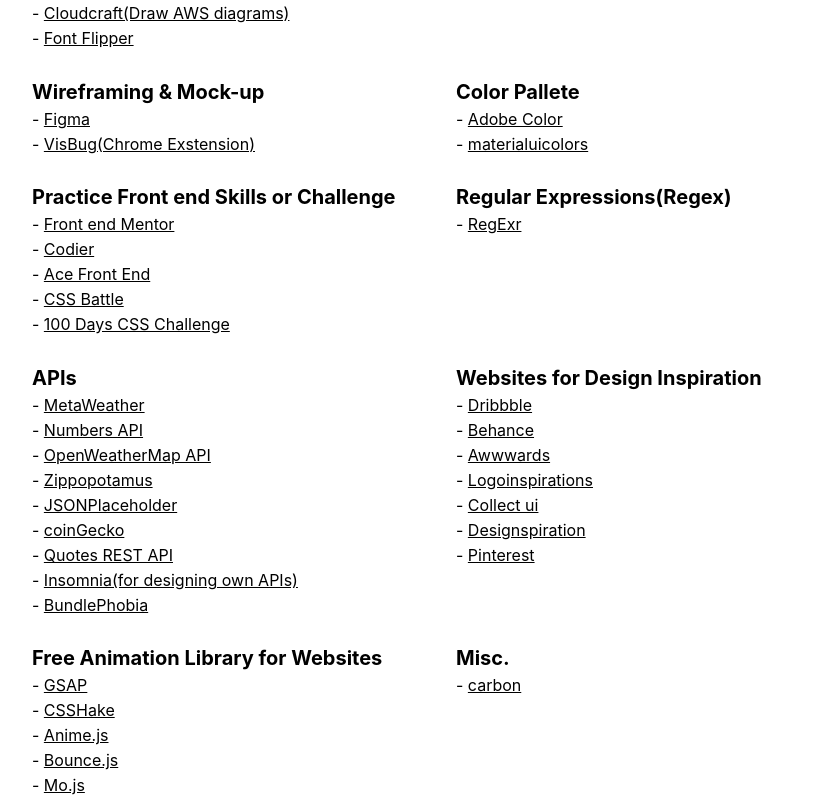
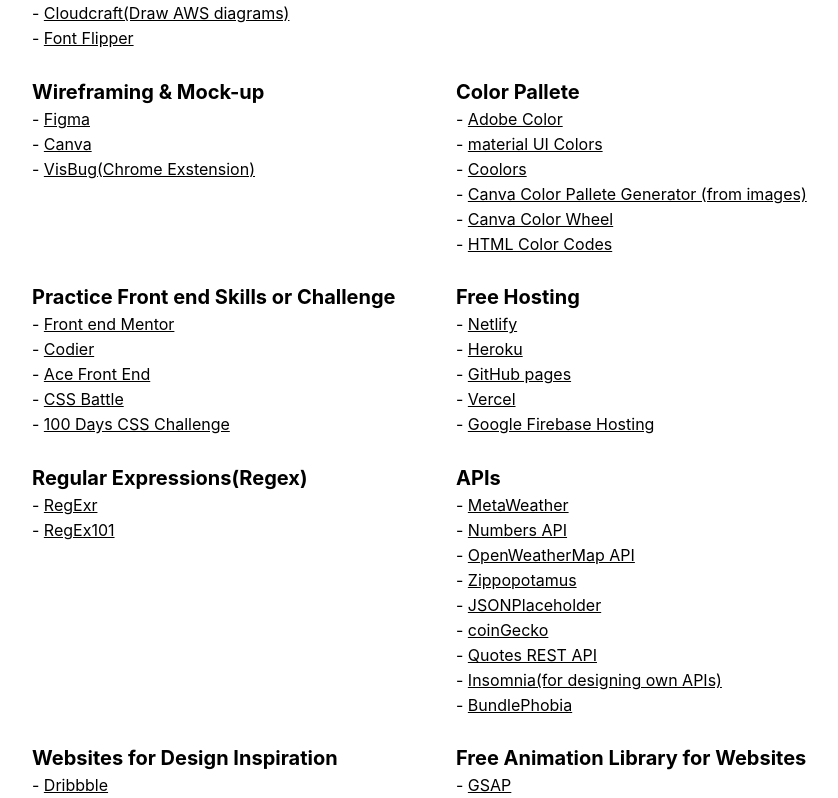
Before and after one commit to HelloTakako/DevNotes, a Next.js app: page /useful-links in a window 1280 px wide. Shown: the part 1602-2400 px from the top of the page, without its empty margins (208-1046 px from the left). Built offline with nearby package versions, Linux system fonts and the light colour scheme.

Commit message:
add useful links

```diff
--- a/pages/useful-links.js
+++ b/pages/useful-links.js
@@ -141,6 +141,7 @@
             <h4>Wireframing &amp; Mock-up</h4>
             <ul>
               <li><a href="https://www.figma.com/" rel="noopener noreferrer" target="_blank">Figma</a></li>
+              <li><a href="https://www.canva.com/" rel="noopener noreferrer" target="_blank">Canva</a></li>
               <li><a href="https://chrome.google.com/webstore/detail/visbug/cdockenadnadldjbbgcallicgledbeoc?hl=en" rel="noopener noreferrer" target="_blank">VisBug(Chrome Exstension)</a></li>
             </ul>
           </li>
@@ -149,7 +150,11 @@
             <h4>Color Pallete</h4>
             <ul>
               <li><a href="https://color.adobe.com/create/color-wheel/" rel="noopener noreferrer" target="_blank">Adobe Color</a></li>
-              <li><a href="https://materialuicolors.co/" rel="noopener noreferrer" target="_blank">materialuicolors</a></li>
+              <li><a href="https://materialuicolors.co/" rel="noopener noreferrer" target="_blank">material UI Colors</a></li>
+              <li><a href="https://coolors.co/" rel="noopener noreferrer" target="_blank">Coolors</a></li>
+              <li><a href="https://www.canva.com/colors/color-palette-generator/" rel="noopener noreferrer" target="_blank">Canva Color Pallete Generator (from images)</a></li>
+              <li><a href="https://www.canva.com/colors/color-wheel/" rel="noopener noreferrer" target="_blank">Canva Color Wheel</a></li>
+              <li><a href="https://htmlcolorcodes.com/" rel="noopener noreferrer" target="_blank">HTML Color Codes</a></li>
             </ul>
           </li>
 
@@ -165,9 +170,21 @@
           </li>
 
           <li>
+            <h4>Free Hosting</h4>
+            <ul>
+              <li><a href="https://www.netlify.com/" rel="noopener noreferrer" target="_blank">Netlify</a></li>
+              <li><a href="https://www.heroku.com/" rel="noopener noreferrer" target="_blank">Heroku</a></li>
+              <li><a href="https://pages.github.com/" rel="noopener noreferrer" target="_blank">GitHub pages</a></li>
+              <li><a href="https://vercel.com/" rel="noopener noreferrer" target="_blank">Vercel</a></li>
+              <li><a href="https://firebase.google.com/docs/hosting/quickstart" rel="noopener noreferrer" target="_blank">Google Firebase Hosting</a></li>
+            </ul>
+          </li>
+
+          <li>
             <h4>Regular Expressions(Regex)</h4>
             <ul>
               <li><a href="https://regexr.com/" rel="noopener noreferrer" target="_blank">RegExr</a></li>
+              <li><a href="https://regex101.com/" rel="noopener noreferrer" target="_blank">RegEx101</a></li>
             </ul>
           </li>
 
```
